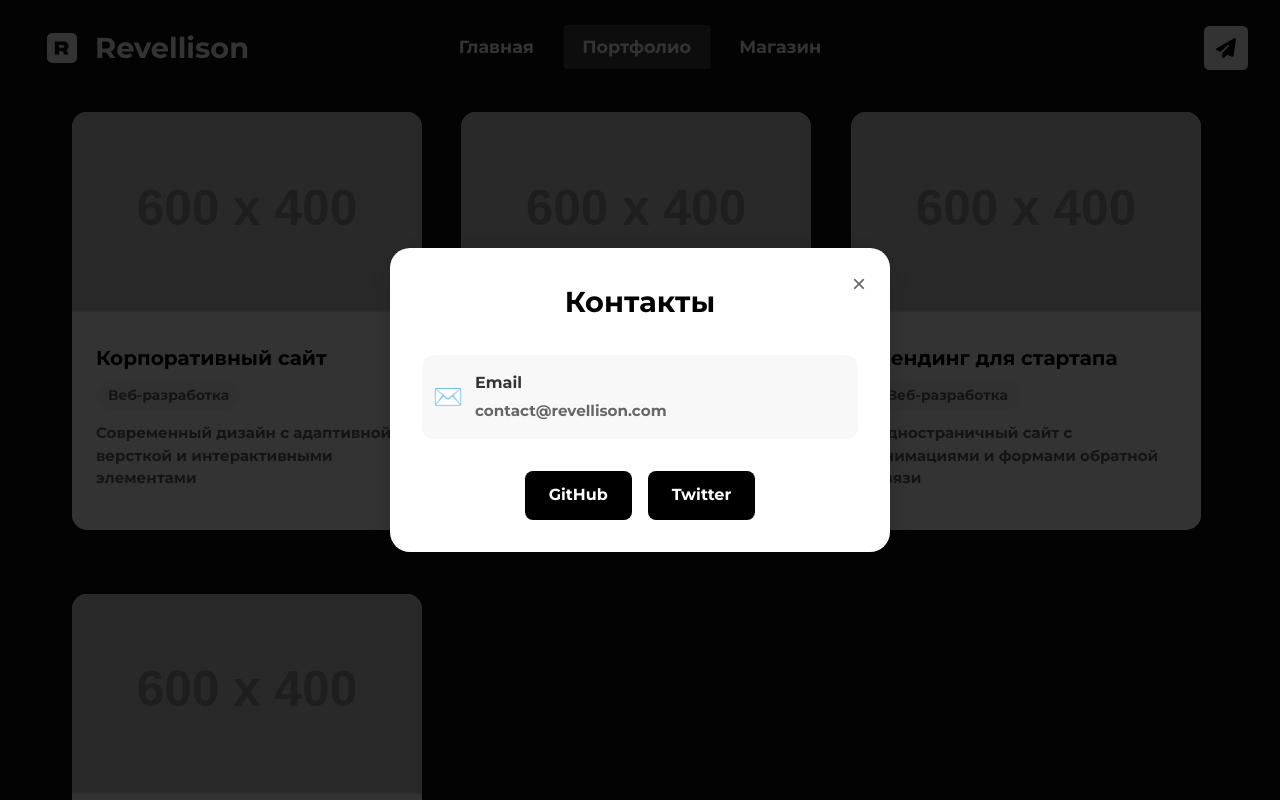
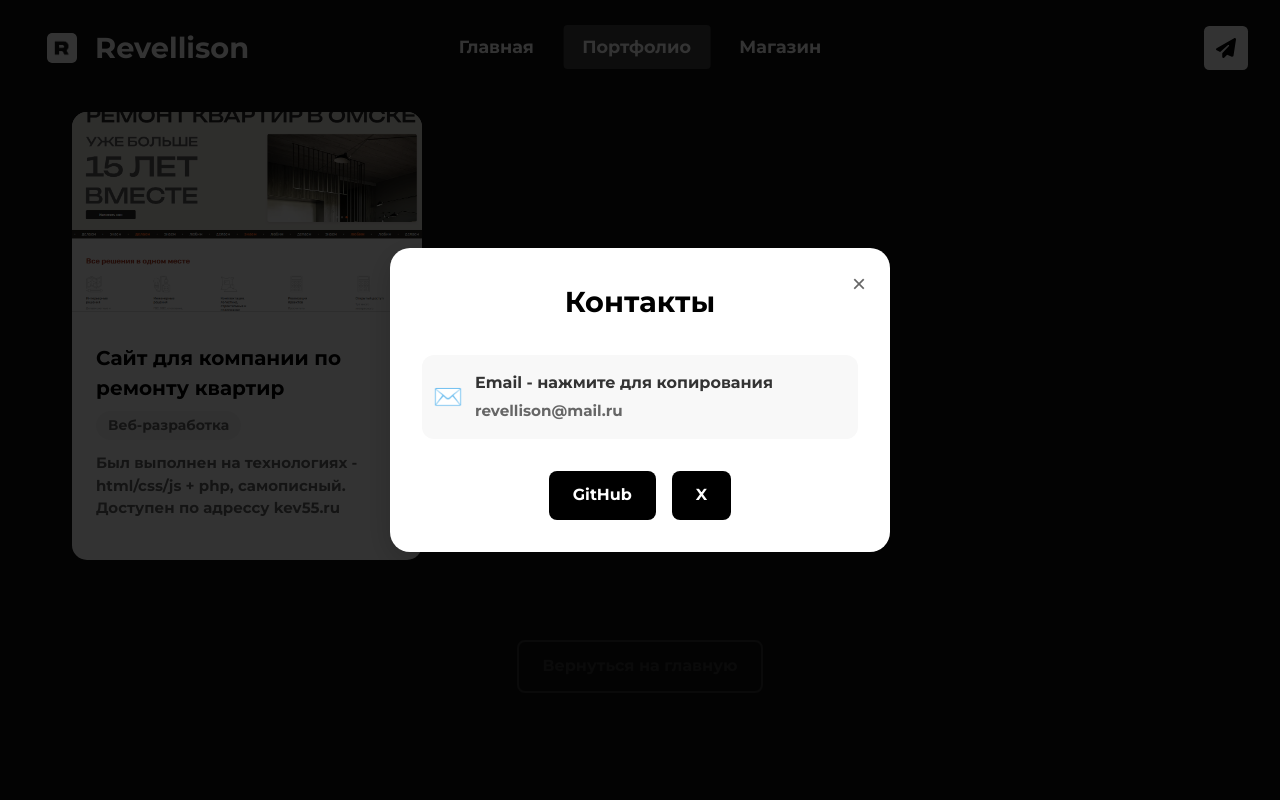
Before and after one commit to Revellison/RevellisonPage, a React (Vite) app: page /portfolio in a window 1280 px wide. Both pictures are taken after a click on the button 1226 px from the left and 47 px from the top of the page. Shown: the top 800 px of the page. Built offline with nearby package versions, Linux system fonts and the light colour scheme.

Commit message:
portfolio update

```diff
--- a/src/components/ContactsModal.jsx
+++ b/src/components/ContactsModal.jsx
@@ -12,18 +12,25 @@ const ContactsModal = ({ isOpen, onClose }) => {
         <h2 className="contacts-modal-title">Контакты</h2>
 
         <div className="contacts-container">
-          <div className="contact-item">
+          <div
+            className="contact-item"
+            style={{ cursor: 'pointer' }}
+            onClick={() => {
+              navigator.clipboard.writeText('revellison@mail.ru');
+            }}
+            title="Скопировать email"
+          >
             <i className="contact-icon">✉️</i>
             <div className="contact-info">
-              <h3>Email</h3>
-              <p>contact@revellison.com</p>
+              <h3>Email - нажмите для копирования</h3>
+              <p>revellison@mail.ru</p>
             </div>
           </div>
         </div>
 
         <div className="social-links">
           <a href="https://github.com/revellison" className="social-link">GitHub</a>
-          <a href="https://twitter.com/revellison" className="social-link">Twitter</a>
+          <a href="https://x.com/Revell1s0n" className="social-link">X</a>
         </div>
       </div>
     </div>
--- a/src/components/PortfolioCard.jsx
+++ b/src/components/PortfolioCard.jsx
@@ -1,7 +1,8 @@
 import React, { useState, useEffect } from 'react';
 import './css/ProductCard.css';
+import { href } from 'react-router-dom';
 
-const PortfolioCard = ({ title, image, description, type }) => {
+const PortfolioCard = ({ title, image, description, type, link}) => {
   const [isModalOpen, setIsModalOpen] = useState(false);
 
   useEffect(() => {
@@ -23,6 +24,7 @@ const PortfolioCard = ({ title, image, description, type }) => {
   const handleCloseModal = () => {
     setIsModalOpen(false);
   };
+
 
   return (
     <>
--- a/src/data/portfolioData/data.json
+++ b/src/data/portfolioData/data.json
@@ -1,30 +1,10 @@
 [
   {
     "id": 1,
-    "name": "Корпоративный сайт",
-    "description": "Современный дизайн с адаптивной версткой и интерактивными элементами",
-    "image": "https://placehold.co/600x400",
-    "type": "Веб-разработка"
-  },
-  {
-    "id": 2,
-    "name": "Интернет-магазин",
-    "description": "Полнофункциональный онлайн-магазин с системой управления контентом",
-    "image": "https://placehold.co/600x400",
-    "type": "Веб-разработка"
-  },
-  {
-    "id": 3,
-    "name": "Лендинг для стартапа",
-    "description": "Одностраничный сайт с анимациями и формами обратной связи",
-    "image": "https://placehold.co/600x400",
-    "type": "Веб-разработка"
-  },
-  {
-    "id": 4,
-    "name": "Мобильное приложение",
-    "description": "Кроссплатформенное приложение с современным UI/UX дизайном",
-    "image": "https://placehold.co/600x400",
-    "type": "Разработка ПО"
+    "name": "Сайт для компании по ремонту квартир",
+    "description": "Был выполнен на технологиях - html/css/js + php, самописный. Доступен по адрессу kev55.ru",
+    "image": "/images/portfolio/1.png",
+    "type": "Веб-разработка",
+    "link": "https://kev55.ru"
   }
 ]
--- a/src/data/shopData/data.json
+++ b/src/data/shopData/data.json
@@ -14,7 +14,7 @@
         "title": "Многостраничный сайт",
         "price": "от 15000",
         "image": "/images/shop/2.png",
-        "description": "Современный многостраничный сайт с расширенным функционалом и админ-панелью.",
+        "description": "Современный многостраничный сайт с расширенным функционалом.",
         "category": "Веб-разработка",
         "duration": "2-3 недели",
         "complexity": "Средняя"
@@ -38,5 +38,15 @@
         "category": "Веб-разработка",
         "duration": "1 неделя",
         "complexity": "Низкая"
+      },
+      {
+        "id": 5,
+        "title": "Интернет-магазин на WordPress или 1С-Битрикс",
+        "price": "от 20000",
+        "image": "/images/shop/5.png",
+        "description": "Полноценный интернет-магазин с каталогом товаров, корзиной, системой заказов и интеграцией с платёжными системами. Возможна реализация на WordPress (WooCommerce) или 1С-Битрикс.",
+        "category": "Веб-разработка",
+        "duration": "3-5 недель",
+        "complexity": "Средняя"
       }
     ]
```
Also changed, not shown: public/images/portfolio/1.png (added), public/images/shop/5.png (added).
